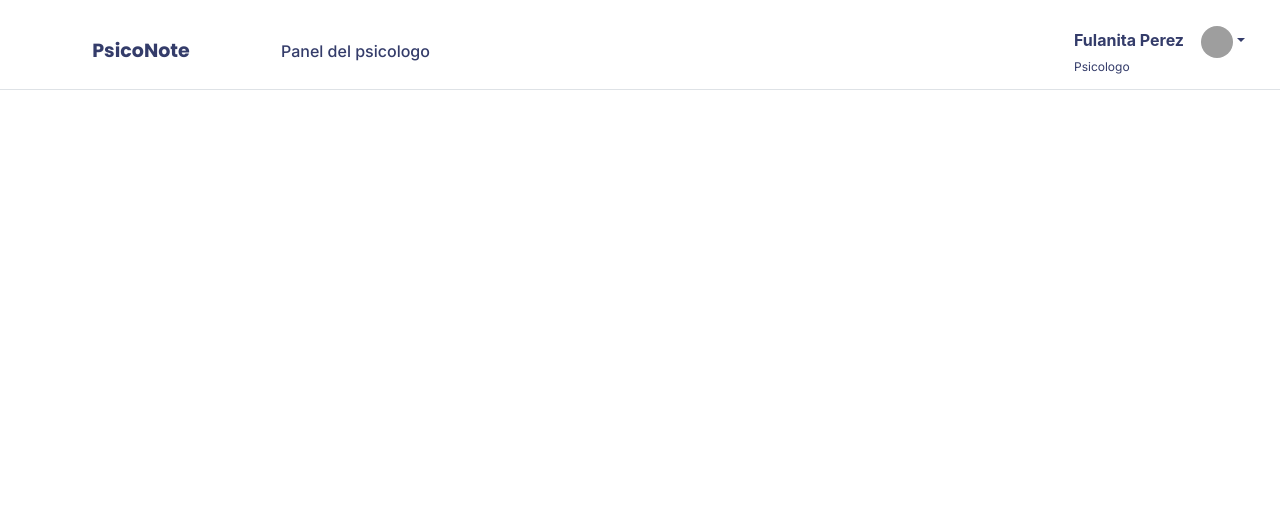
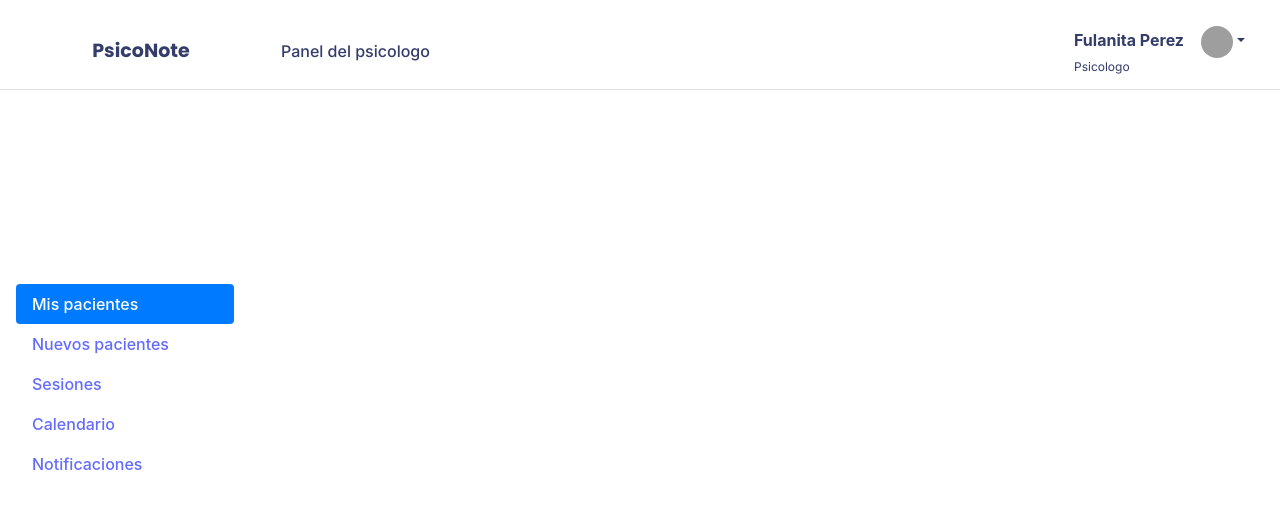
Before and after one commit to dailinr/psiconotes, a React (Vite) app: page / in a window 1280 px wide. Shown: the top 508 px of the page. Built offline with nearby package versions, Linux system fonts and the light colour scheme; grey boxes are pictures that could not be loaded.

Commit message:
aside part1

```diff
--- a/package.json
+++ b/package.json
@@ -11,6 +11,7 @@
   },
   "dependencies": {
     "bootstrap": "^4.6.0",
+    "bootstrap-icons": "^1.11.3",
     "react": "^18.2.0",
     "react-bootstrap": "1.5.2",
     "react-dom": "^18.2.0"
--- a/src/App.css
+++ b/src/App.css
@@ -1,3 +1,4 @@
+
 #root {
   margin: 0;
   width: 100%;
@@ -58,3 +59,7 @@
   font-family: 'inter';
   font-weight: semi-bold;
 }
+
+.icon{
+  color: black !important;
+}
--- a/src/App.jsx
+++ b/src/App.jsx
@@ -3,6 +3,7 @@ import reactLogo from './assets/react.svg'
 import viteLogo from '/vite.svg'
 import './App.css'
 import { Header } from './components/Header.jsx'
+import { Aside } from './components/Aside.jsx'
 
 function App() {
   const [count, setCount] = useState(0)
@@ -10,6 +11,7 @@ function App() {
   return (
       <div className="App">
         <Header/>
+        <Aside/>
       </div>
   )
 }
--- /dev/null
+++ b/src/components/Aside.jsx
@@ -0,0 +1,42 @@
+import React from 'react'
+
+export const Aside = () => {
+  return (
+
+    <div className="aside d-flex flex-column flex-shrink-0 p-3 bg-body-tertiary" style={{width: '250px'}}>
+
+
+    <ul className="nav nav-pills flex-column mb-auto">
+      <li className="nav-item">
+        <a href="#" className="nav-link active" aria-current="page">
+          Mis pacientes
+        </a>
+      </li>
+      <li>
+        <a href="#" className="nav-link link-body-emphasis">
+
+          Nuevos pacientes
+        </a>
+      </li>
+      <li>
+        <a href="#" className="nav-link link-body-emphasis">
+           Sesiones
+        </a>
+      </li>
+      <li>
+        <a href="#" className="nav-link link-body-emphasis">
+          Calendario
+        </a>
+      </li>
+      <li>
+        <a href="#" className="nav-link link-body-emphasis">
+          Notificaciones
+        </a>
+      </li>
+    </ul>
+    <hr />
+
+  </div>
+
+  )
+}
--- a/src/index.css
+++ b/src/index.css
@@ -1,5 +1,6 @@
 @import url('https://fonts.googleapis.com/css2?family=Poppins:ital,wght@0,100;0,200;0,300;0,400;0,500;0,600;0,700;0,800;0,900;1,100;1,200;1,300;1,400;1,500;1,600;1,700;1,800;1,900&display=swap');
 @import url('https://fonts.googleapis.com/css2?family=Inter:wght@100..900&family=Poppins:ital,wght@0,100;0,200;0,300;0,400;0,500;0,600;0,700;0,800;0,900;1,100;1,200;1,300;1,400;1,500;1,600;1,700;1,800;1,900&display=swap');
+@import url("https://cdn.jsdelivr.net/npm/bootstrap-icons@1.11.3/font/bootstrap-icons.min.css");
 
 :root {
   font-family: Inter, system-ui, Avenir, Helvetica, Arial, sans-serif;
```
Also changed, not shown: 1 other file (tests, documents, lock files or other folders).
